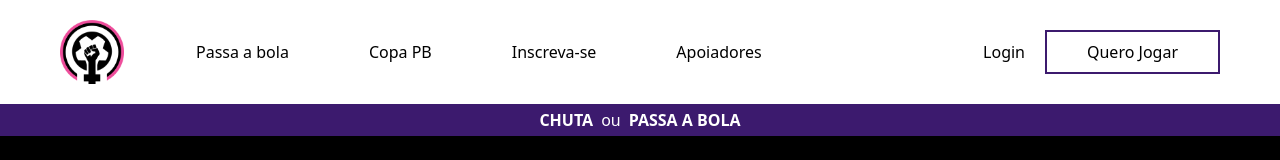
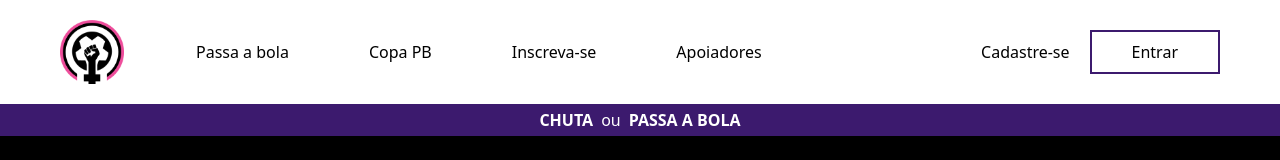
Before and after one commit to EduBassan/PB-NS, a React (Vite) app: page / in a window 1280 px wide. Shown: the top 160 px of the page. Built offline with nearby package versions, Linux system fonts and the light colour scheme.

Commit message:
atualizacao-nav+js

```diff
--- a/src/components/Footer.jsx
+++ b/src/components/Footer.jsx
@@ -19,7 +19,7 @@ export default function Footer () {
                     <div className="flex flex-col gap-3">
                         <h1 className="text-gray-400 font-bold">Fique por dentro</h1>
                         <div>
-                            <input type="text" className="bg-white p-3 text-black w-178" placeholder="Digite aqui seu email" />
+                            <input type="email" className="bg-white p-3 text-black w-178" placeholder="Digite aqui seu email" />
                             <div className="flex justify-start items-center">
                                 <h6 className="text-[14px]">Newsletter semanal — calendário, vagas de árbitro e destaques. Sem spam. Você pode sair quando quiser.</h6>
                             </div>
--- a/src/components/NavBar.jsx
+++ b/src/components/NavBar.jsx
@@ -23,11 +23,11 @@ export default function NavBar() {
 
                 <div className="flex flex-row items-center gap-5">
                     <div className="hidden lg:flex ">
-                        <Link to="/Login" className="hover:text-xl hover:text-[#EE4D9A] hover:font-bold transition-all ease-in-out duration-700">Login</Link>
+                        <Link to="/cadastrar" className="hover:text-xl hover:text-[#EE4D9A] hover:font-bold transition-all ease-in-out duration-700">Cadastre-se</Link>
                     </div>
 
                     <button className="hidden lg:flex border-[2.5px] border-[#3C1A6E] p-2 pl-10 pr-10 hover:border-[#EE4D9A] hover:bg-[#EE4D9A] hover:text-white transition-all duration-400">
-                        <Link to="/Inscricao">Quero Jogar</Link>
+                        <Link to="/login">Entrar</Link>
                     </button>
                 </div>
 
@@ -37,7 +37,7 @@ export default function NavBar() {
                     </div>
                     <div>
                         <button className="lg:hidden border-[2.5px] border-[#3C1A6E] p-2 pl-15 pr-15 hover:border-[#EE4D9A] hover:bg-[#EE4D9A] hover:text-white transition-all duration-400">
-                            <Link to="/Inscricao">Quero Jogar</Link>
+                            <Link to="/login">Entrar</Link>
                         </button>
                     </div>
                     <div>
@@ -53,7 +53,7 @@ export default function NavBar() {
                     </div>
                     <div>
                         <button className="md:hidden border-[2.5px] border-[#3C1A6E] p-2 pl-3.2 pr-3.2 hover:border-[#EE4D9A] hover:bg-[#EE4D9A] hover:text-white transition-all duration-400">
-                            <Link to="/Inscricao">Quero Jogar</Link>
+                            <Link to="/login">Entrar</Link>
                         </button>
                     </div>
                     <div>
@@ -70,7 +70,7 @@ export default function NavBar() {
                     <Link to="/copa" onClick={() => setIsOpen(false)} className="hover:text-[#EE4D9A] font-medium">Copa PB</Link>
                     <Link to="/inscricao" onClick={() => setIsOpen(false)} className="hover:text-[#EE4D9A] font-medium">Inscreva-se</Link>
                     <Link to="/apoiadores" onClick={() => setIsOpen(false)} className="hover:text-[#EE4D9A] font-medium">Apoiadores</Link>
-                    <Link to="/login" onClick={() => setIsOpen(false)} className="hover:text-[#EE4D9A] font-medium">Login</Link>
+                    <Link to="/cadastrar" onClick={() => setIsOpen(false)} className="hover:text-[#EE4D9A] font-medium">Cadastre-se</Link>
                 </div>
             )}
         </nav>
--- /dev/null
+++ b/src/js/storage.js
@@ -0,0 +1,10 @@
+import { times } from "./times";
+
+export function carregarTimes () {
+    let stored = localStorage.getItem("times");
+    return stored ? JSON.parse(stored) : times;
+}
+
+export function salvarTimes () {
+    localStorage.setItem("times", JSON.stringify(times));
+}
--- /dev/null
+++ b/src/js/times.js
@@ -0,0 +1,14 @@
+export let times = [
+    {
+        id: 1,
+        nome: "Estrelas FC",
+        cidade: "São Paulo",
+        responsavel: "Maria Souza",
+        email: "maria@estrelasfc.com",
+        telefone: "11999999999",
+        numero: 18,
+        foto: "/images/estrelas.png",
+        jogadoras: [],
+        candidatas: [],
+    }
+]
--- /dev/null
+++ b/src/layouts/CadastrarLayout.jsx
@@ -0,0 +1,12 @@
+import { Outlet } from "react-router-dom";
+
+export default function CadastrarLayout () {
+    return (
+        <>
+            <div className="flex justify-center items-center bg-[#3C1A6E] p-1 ">
+                <h1 className="flex flex-row gap-2 text-white"><strong>CHUTA</strong> ou <strong>PASSA A BOLA</strong></h1>
+            </div>
+            <Outlet/>
+        </>
+    )
+}
--- a/src/layouts/LoginLayout.jsx
+++ b/src/layouts/LoginLayout.jsx
@@ -1,6 +1,4 @@
 import { Outlet } from "react-router-dom"
-import NavBar from "../components/NavBar"
-import Footer from "../components/Footer"
 
 export default function LoginLayout () {
     return(
--- /dev/null
+++ b/src/pages/CadastrarAtleta.jsx
@@ -0,0 +1,5 @@
+export default function CadastrarAtleta () {
+    return (
+        <></>
+    )
+}
--- /dev/null
+++ b/src/pages/CadastrarEscolha.jsx
@@ -0,0 +1,5 @@
+export default function CadastrarEscolha () {
+    return (
+        <></>
+    )
+}
--- /dev/null
+++ b/src/pages/CadastrarTime.jsx
@@ -0,0 +1,5 @@
+export default function CadastrarTime () {
+    return (
+        <></>
+    )
+}
--- a/src/routes/AppRoutes.jsx
+++ b/src/routes/AppRoutes.jsx
@@ -18,6 +18,10 @@ import LoginTime from "../pages/LoginTime";
 import ApoiadoresLayout from "../layouts/ApoiadoresLayout";
 import Apoiadores from "../pages/Apoiadores";
 import LandingLayout from "../layouts/LandingLayout";
+import CadastrarLayout from "../layouts/CadastrarLayout";
+import CadastrarEscolha from "../pages/CadastrarEscolha";
+import CadastrarAtleta from "../pages/CadastrarAtleta";
+import CadastrarTime from "../pages/CadastrarTime";
 
 export const router = createBrowserRouter([
     {
@@ -91,6 +95,25 @@ export const router = createBrowserRouter([
                 ],
             },
             {
+                path: 'cadastrar',
+                element: <CadastrarLayout/>,
+                errorElement: <PageNotFound/>,
+                children: [
+                    {
+                        index: true,
+                        element: <CadastrarEscolha/>,
+                    },
+                    {
+                        path: 'atleta',
+                        element: <CadastrarAtleta/>,
+                    },
+                    {
+                        path: 'time',
+                        element: <CadastrarTime/>
+                    }
+                ]
+            },
+            {
                 path: 'apoiadores',
                 element: <ApoiadoresLayout/>,
                 errorElement: <PageNotFound/>,
```
